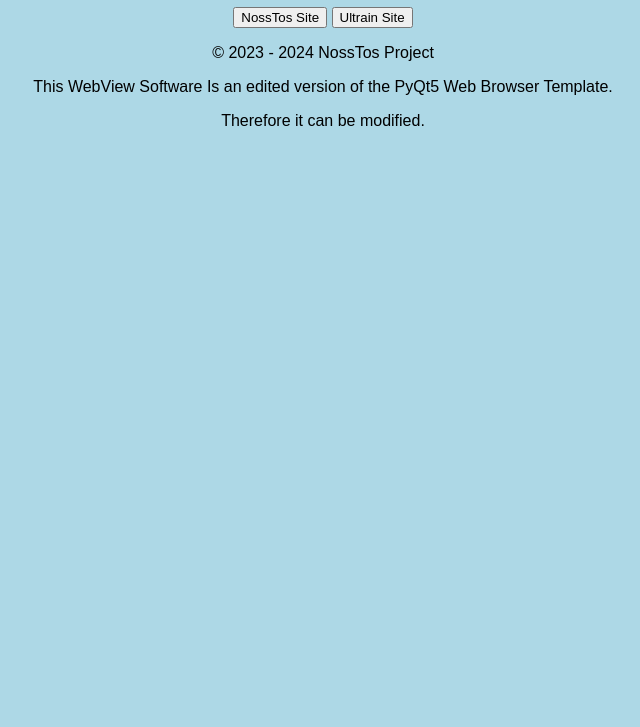
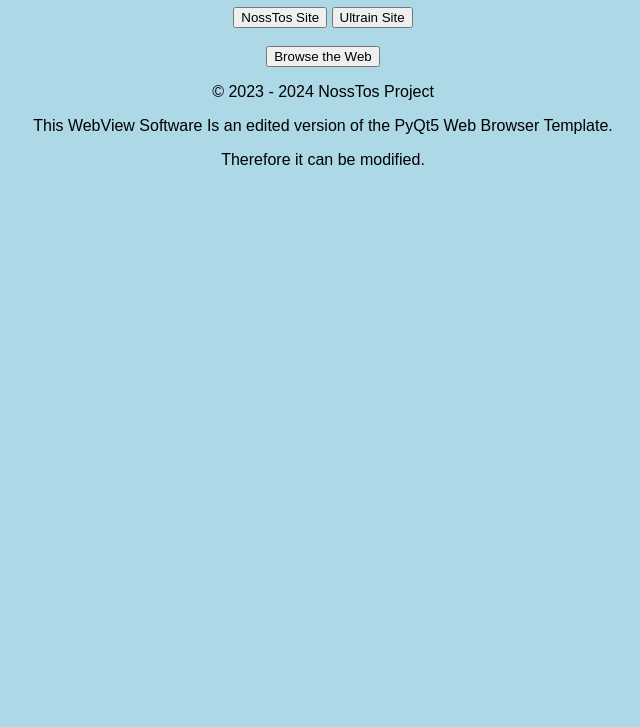
Before and after one commit to nosstos/HomeView, a plain HTML site: page index.html in a window 1280 px wide. Shown: the part 73-800 px from the top of the page, without its empty margins (317-957 px from the left). Drawn offline with Linux system fonts and the light colour scheme.

Commit message:
Update index.html

```diff
--- a/index.html
+++ b/index.html
@@ -10,6 +10,9 @@
     <h1>Welcome</h1>
     <button type="button"><a href="https://nosstos.github.io">NossTos Site</a></button>
     <button type="button"><a href="https://sites.google.com/view/ultrain3d">Ultrain Site</a></button>
+    <br>
+    <br>
+    <button type="button"><a href="https://google.com">Browse the Web</a></button>
     <footer>
       <p>&copy; 2023 - 2024 NossTos Project</p>
       <p>This WebView Software Is an edited version of the PyQt5 Web Browser Template.</p>
```
